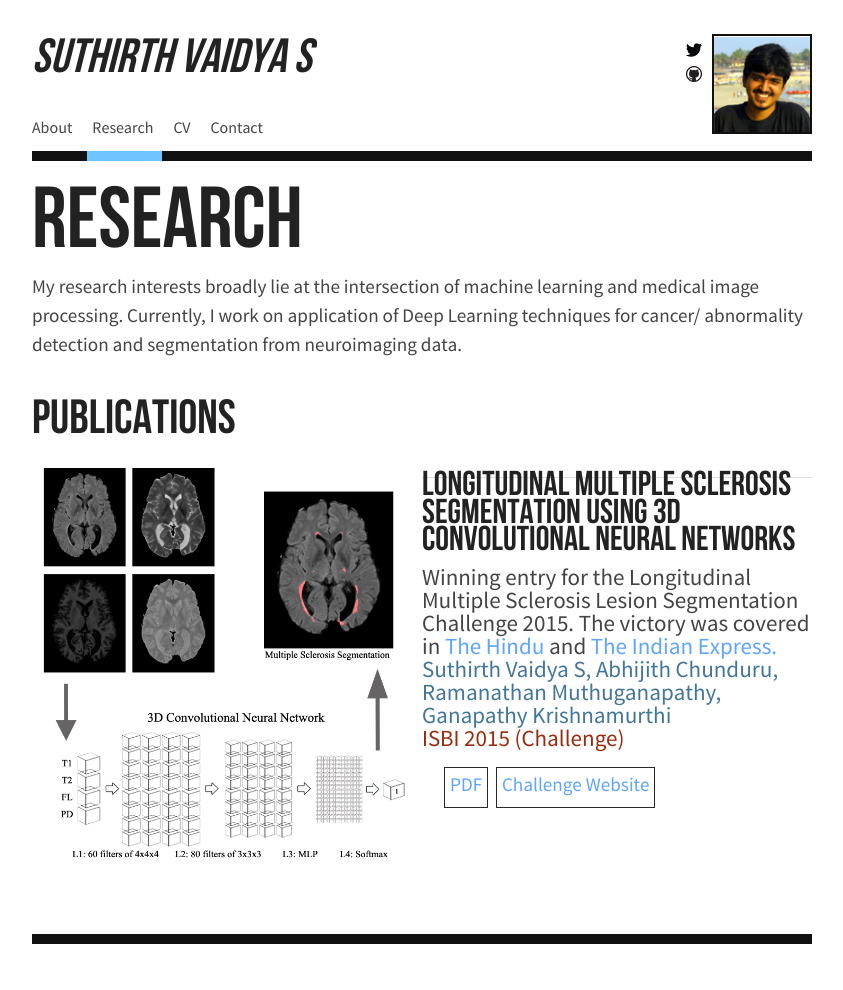
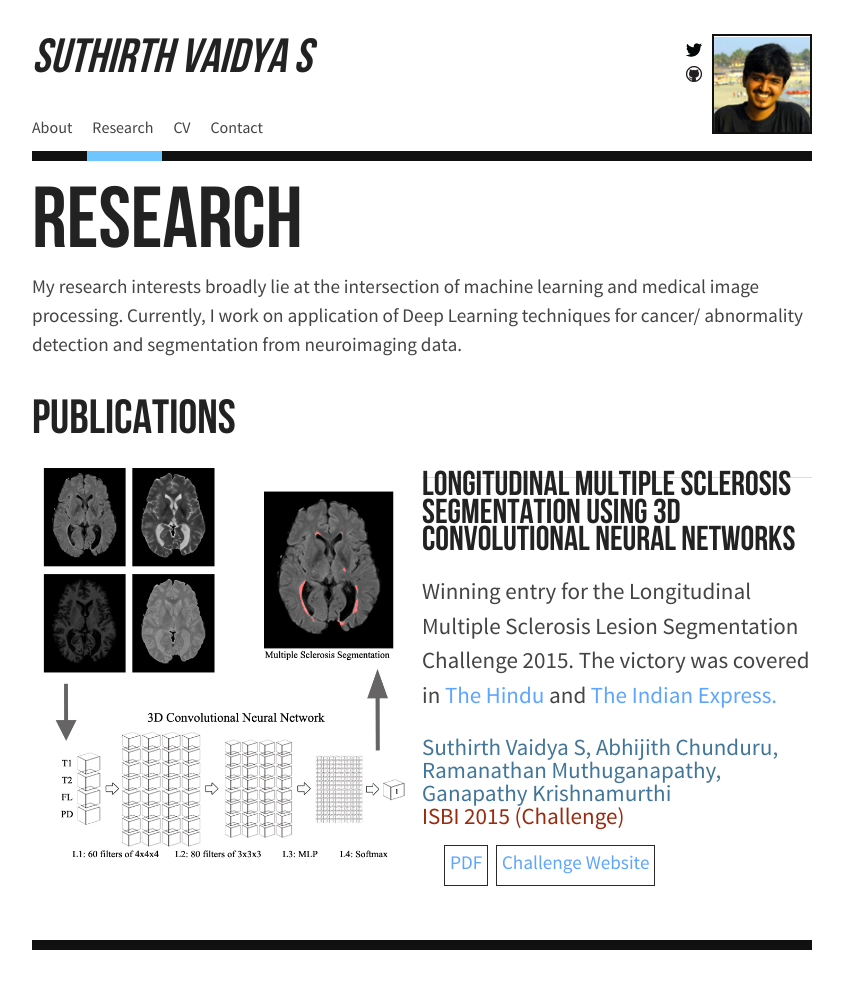
Before and after one commit to suthirth/suthirth.github.io, a Jekyll site: the page built from research/index.html, in a window 1280 px wide. Shown: the whole page, without its empty margins (218-1061 px from the left). Built offline with Jekyll 4.4.1, drawn with Linux system fonts in a browser that asks for light colours.

Commit message:
Update index.html

```diff
--- a/research/index.html
+++ b/research/index.html
@@ -22,8 +22,8 @@ layout: default
         <div class="col-md-6">
           <div class="pub">
             <div class="pubt"><h5>Longitudinal Multiple Sclerosis Segmentation using 3D Convolutional Neural Networks</h5></div>
-            <div class="pubd">Winning entry for the Longitudinal Multiple Sclerosis Lesion Segmentation Challenge 2015.
-            The victory was covered in <a href="http://www.thehindu.com/news/cities/chennai/iitm-team-bags-honours/article7156233.ece">The Hindu</a> and <a href="http://indianexpress.com/article/technology/science/from-the-lab-algorithms-to-get-machines-to-study-medical-reports/">The Indian Express.</a></div>
+            <div class="pubd"><p>Winning entry for the Longitudinal Multiple Sclerosis Lesion Segmentation Challenge 2015.
+            The victory was covered in <a href="http://www.thehindu.com/news/cities/chennai/iitm-team-bags-honours/article7156233.ece">The Hindu</a> and <a href="http://indianexpress.com/article/technology/science/from-the-lab-algorithms-to-get-machines-to-study-medical-reports/">The Indian Express.</a></p></div>
             <div class="puba">Suthirth Vaidya S, Abhijith Chunduru, Ramanathan Muthuganapathy, Ganapathy Krishnamurthi</div>
             <div class="pubv">ISBI 2015 (Challenge)</div>
             <div class="publ">
```
